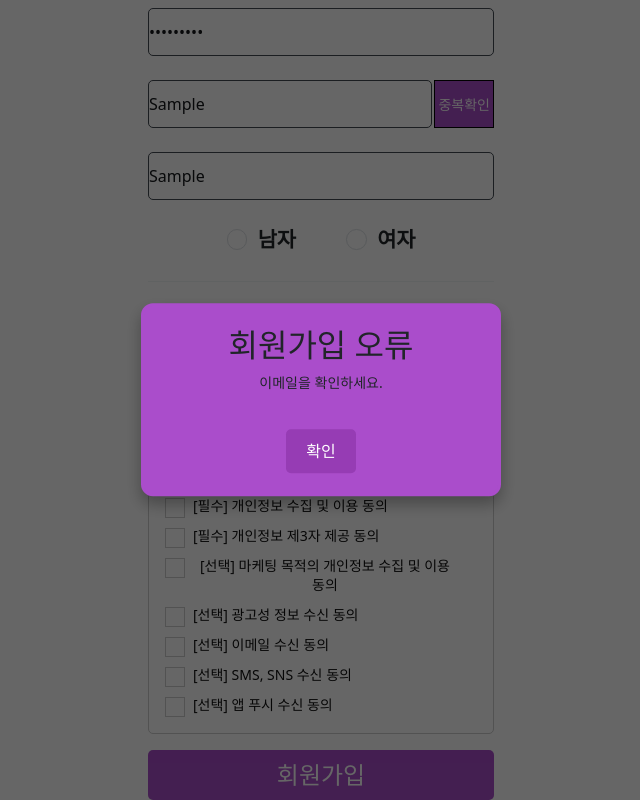
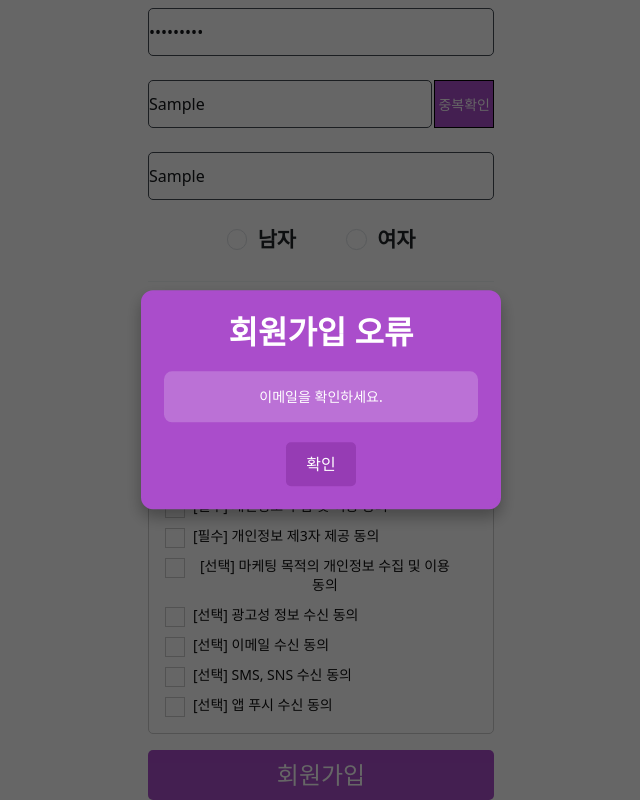
Before and after one commit to Never-Say-Die-A207/WhoAreYou, a React (Create React App) app in the folder frontend/: page /signup in a window 1280 px wide. Both pictures are taken after typing "name@example.com", "Sample123", "Sample123", "Sample", "Sample" into the empty fields and a click on the button "회원가입". Shown: the part 290-1090 px from the top of the page, without its empty margins (319-959 px from the left). Built offline with nearby package versions, Linux system fonts and the light colour scheme.

Commit message:
doc sighup.js modal

```diff
--- a/frontend/src/pages/Signup.js
+++ b/frontend/src/pages/Signup.js
@@ -2,7 +2,7 @@ import React, { useState } from 'react';
 import { useNavigate } from 'react-router-dom';
 import api from '../api/api';
 import './Signup.css';
-import './Modal.css'; // 추가된 스타일 파일 가져오기
+import './Modal.css';
 import Agree from './Agree';
 import Navbar from './Navbar';
 
@@ -198,7 +198,7 @@ const Signup = () => {
                                             </div>
                                         </div>
                                     </div>
-                                    <div style={{ display: 'flex', justifyContent: 'center', alignItems: 'center', gap: '50px', marginTop: '20px', fontSize:'1.3rem', fontWeight:'600', marginBottom:'1.5rem' }}>
+                                    <div style={{ display: 'flex', justifyContent: 'center', alignItems: 'center', gap: '50px', marginTop: '20px', fontSize: '1.3rem', fontWeight: '600', marginBottom: '1.5rem' }}>
                                         <div className="form-check">
                                             <input className="form-check-input" type="radio" name="gender" id="male" value="male" checked={gender === 'male'} onChange={onRadioChange} />
                                             <label className="form-check-label" htmlFor="male">
@@ -226,10 +226,14 @@ const Signup = () => {
                 </div>
             </div>
             {showModal && (
-                <div className="my-overlay"> {/* 오버레이 스타일 적용 */}
-                    <div className="my-modal"> {/* 모달 스타일 적용 */}
-                        <h2>회원가입 오류</h2>
-                        <p>{modalMessage}</p>
+                <div className="my-overlay">
+                    <div className="my-modal">
+                        <h2 style={{ color: 'white', marginBottom: '20px' }}><strong>회원가입 오류</strong></h2>
+                        <div className="my-info-content">
+                            <div className="info-box" style={{ justifyContent: 'center' }}>
+                                <p>{modalMessage}</p>
+                            </div>
+                        </div>
                         <button className="close" onClick={closeModal}>확인</button>
                     </div>
                 </div>
```
